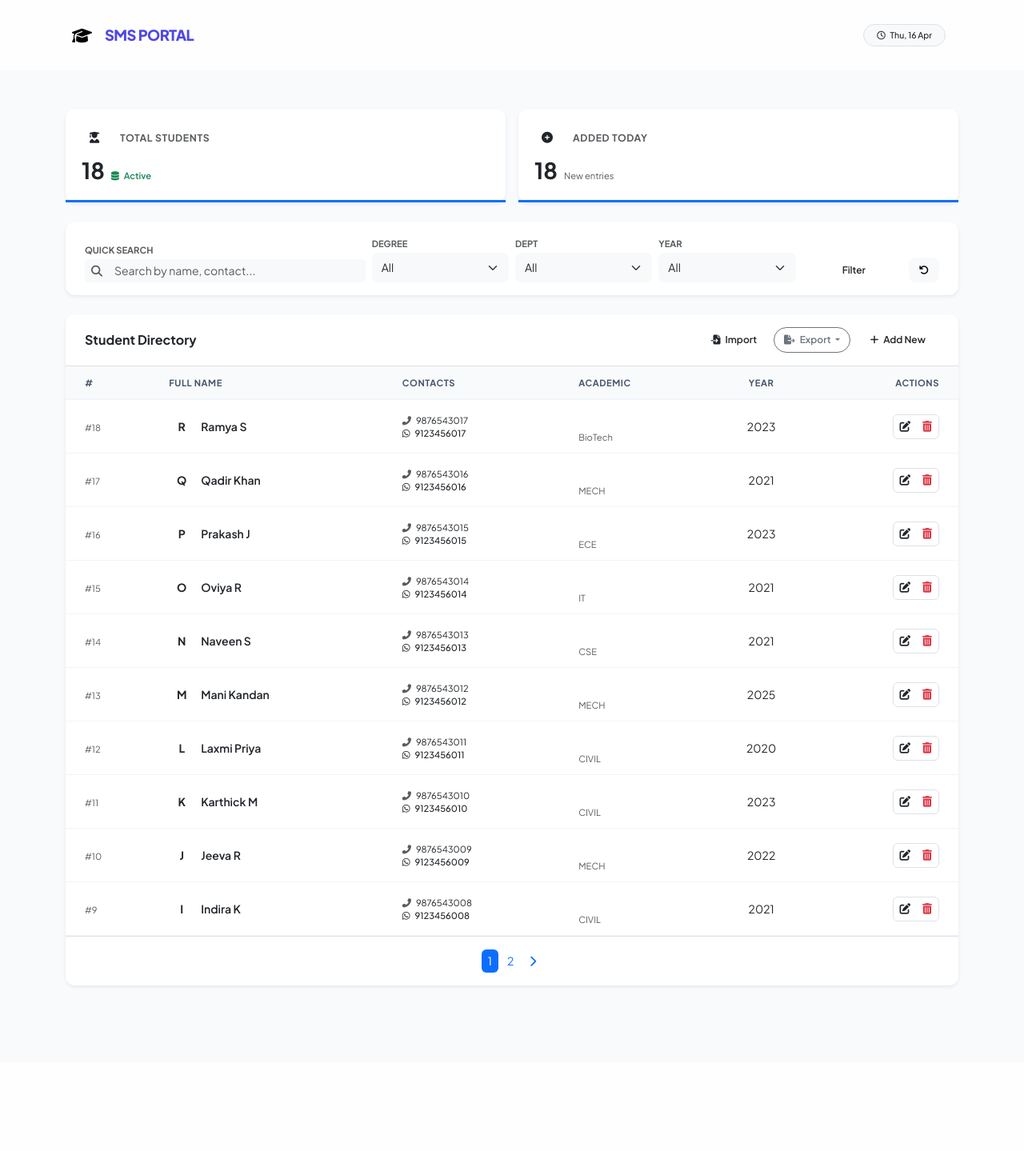
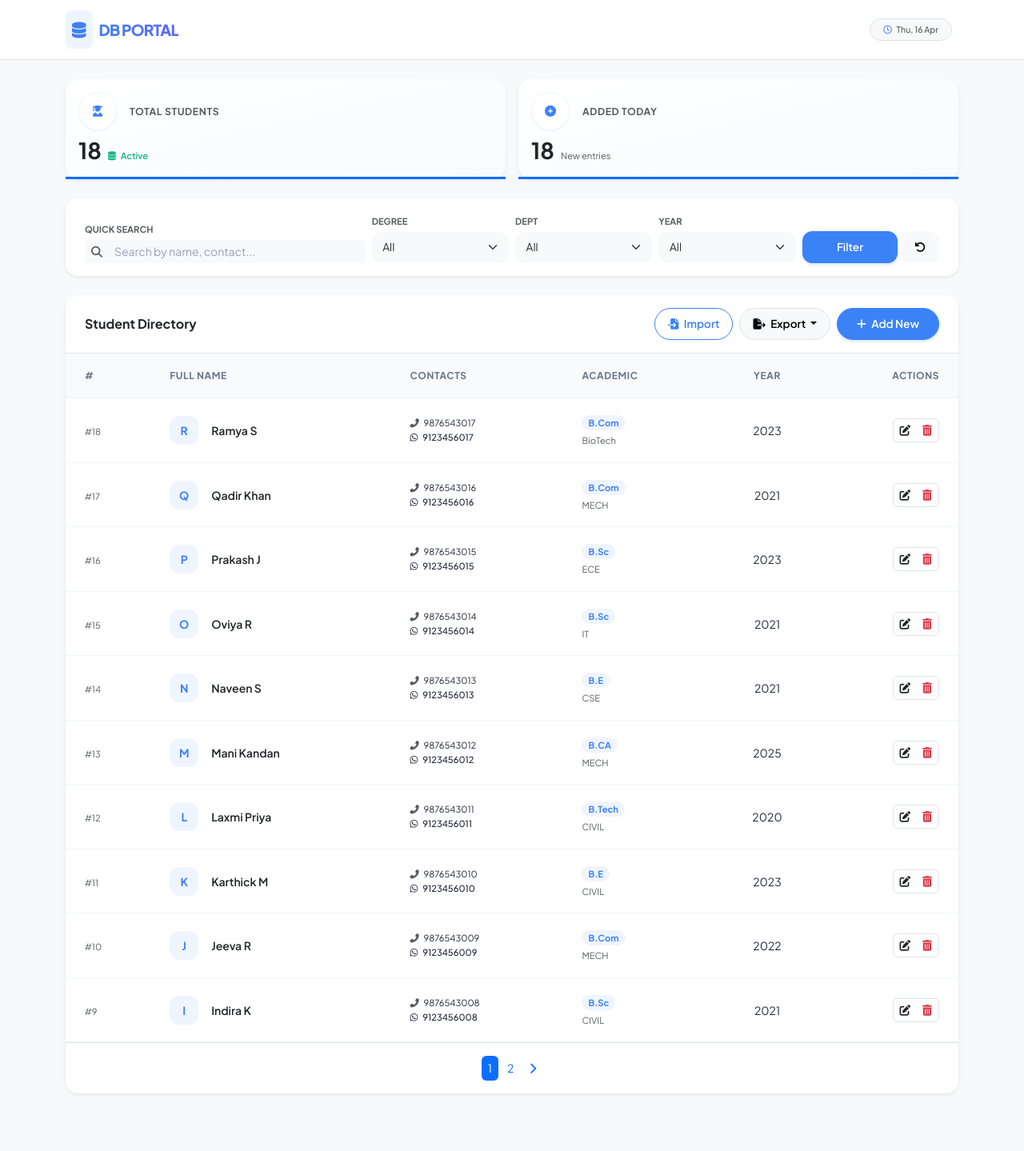
Before and after one commit to onecroreproject/sms, a Django app: page / in a window 1280 px wide. Shown: the whole page at 80% size. Before the commit the page ends 1235 px from the top, so only its background shows below. Run offline with Django 4.2, Linux system fonts and the light colour scheme; data comes from the database, SQL or seed files in the repository; both versions use the stored data as it was after the commit.

Commit message:
first commit

```diff
--- a/static/css/style.css
+++ b/static/css/style.css
@@ -1,131 +1,197 @@
-/* Global Premium Compact Design System */
+/* Premium Light & Airy Design System */
 
 @import url('https://fonts.googleapis.com/css2?family=Plus+Jakarta+Sans:wght@300;400;500;600;700;800&display=swap');
 
 :root {
-    --indigo: #4f46e5;
-    --indigo-soft: rgba(79, 70, 229, 0.08);
-    --emerald: #10b981;
-    --emerald-soft: rgba(16, 185, 129, 0.08);
-    --slate-50: #f8fafc;
-    --slate-100: #f1f5f9;
-    --slate-200: #e2e8f0;
-    --slate-300: #cbd5e1;
-    --slate-600: #475569;
-    --slate-700: #334155;
-    --slate-800: #1e293b;
+    --primary: #3b82f6; /* Modern Vibrant Blue */
+    --primary-soft: rgba(59, 130, 246, 0.08);
+    --secondary: #64748b;
+    --success: #10b981;
+    --success-soft: rgba(16, 185, 129, 0.08);
+    --warning: #f59e0b;
+    --danger: #ef4444;
+    --bg-main: #fcfdfe; /* Extra light background */
+    --card-bg: #ffffff;
+    --text-main: #1e293b;
+    --text-muted: #64748b;
+    --border-light: #f1f5f9;
+    --border-medium: #e2e8f0;
+    --shadow-sm: 0 1px 2px 0 rgba(0, 0, 0, 0.05);
+    --shadow-md: 0 4px 6px -1px rgba(0, 0, 0, 0.1), 0 2px 4px -1px rgba(0, 0, 0, 0.06);
+    --shadow-lg: 0 10px 15px -3px rgba(0, 0, 0, 0.05), 0 4px 6px -2px rgba(0, 0, 0, 0.02);
 }
 
 body {
     font-family: 'Plus Jakarta Sans', sans-serif;
-    background-color: var(--slate-50);
-    color: var(--slate-800);
-    font-size: 0.875rem; /* Compact base font */
-    line-height: 1.5;
+    background-color: var(--bg-main);
+    color: var(--text-main);
+    font-size: 0.875rem;
+    line-height: 1.6;
+    -webkit-font-smoothing: antialiased;
 }
 
-/* Navbar: Compact & Clean */
+/* Navbar: Clean Glassmorphism */
 .navbar {
-    background: rgba(255, 255, 255, 0.8) !important;
-    backdrop-filter: blur(12px);
-    border-bottom: 1px solid var(--slate-200);
-    padding: 0.5rem 0;
+    background: rgba(255, 255, 255, 0.9) !important;
+    backdrop-filter: saturate(180%) blur(15px);
+    border-bottom: 1px solid var(--border-medium);
+    padding: 0.6rem 0;
+    z-index: 1000;
 }
 
 .brand-text {
     font-weight: 800;
-    font-size: 1.15rem;
-    letter-spacing: -0.03em;
-    color: var(--indigo);
+    font-size: 1.2rem;
+    letter-spacing: -0.04em;
+    background: linear-gradient(135deg, var(--primary), #6366f1);
+    -webkit-background-clip: text;
+    -webkit-text-fill-color: transparent;
 }
 
-/* Card Styling: Elegant & Compact */
+/* Card Styling: Premium & Soft */
 .card {
-    border: 1px solid var(--slate-200);
-    border-radius: 0.75rem;
-    box-shadow: 0 1px 3px rgba(0,0,0,0.02);
-    transition: all 0.2s ease;
+    background: var(--card-bg);
+    border: 1px solid var(--border-medium);
+    border-radius: 1rem;
+    box-shadow: var(--shadow-sm);
+    transition: transform 0.2s ease, box-shadow 0.2s ease;
 }
 
 .card:hover {
-    box-shadow: 0 4px 6px -1px rgba(0,0,0,0.05);
+    box-shadow: var(--shadow-lg);
 }
 
 .stat-card {
-    padding: 0;
+    border: none;
+    background: linear-gradient(to bottom right, #ffffff, #f8faff);
 }
 
-.stat-card .card-body {
-    padding: 1.25rem !important;
+.stat-card .icon-box {
+    width: 48px;
+    height: 48px;
+    background: white;
+    box-shadow: var(--shadow-sm);
+    border: 1px solid var(--border-light);
+    color: var(--primary);
 }
 
-/* Compact Forms */
+/* Compact Forms & UI */
 .form-control, .form-select {
-    padding: 0.5rem 0.75rem;
-    font-size: 0.875rem;
-    border-radius: 0.5rem;
-    border: 1px solid var(--slate-200);
+    background-color: #f8fafc;
+    border: 1px solid var(--border-medium);
+    padding: 0.6rem 0.85rem;
+    font-size: 0.85rem;
+    border-radius: 0.75rem;
+    transition: all 0.2s;
 }
 
 .form-control:focus, .form-select:focus {
-    border-color: var(--indigo);
-    box-shadow: 0 0 0 3px var(--indigo-soft);
+    background-color: #ffffff;
+    border-color: var(--primary);
+    box-shadow: 0 0 0 4px var(--primary-soft);
 }
 
 .btn {
-    padding: 0.45rem 1rem;
+    border-radius: 0.75rem;
+    padding: 0.55rem 1.2rem;
+    font-weight: 600;
     font-size: 0.85rem;
-    font-weight: 600;
-    border-radius: 0.5rem;
+    transition: all 0.2s;
 }
 
-.btn-sm {
-    padding: 0.35rem 0.75rem;
-    font-size: 0.75rem;
+.btn-primary, .btn-indigo {
+    background-color: var(--primary);
+    border-color: var(--primary);
+    color: white;
+    box-shadow: 0 2px 4px rgba(59, 130, 246, 0.2);
 }
 
-/* Table: Polished & Tight */
+.btn-primary:hover, .btn-indigo:hover {
+    background-color: #2563eb;
+    transform: translateY(-1px);
+    box-shadow: 0 4px 6px rgba(59, 130, 246, 0.25);
+}
+
+.btn-outline-primary {
+    color: var(--primary);
+    border-color: var(--primary);
+    background: white;
+}
+
+.btn-outline-primary:hover {
+    background-color: var(--primary-soft);
+    color: var(--primary);
+}
+
+/* Table: Clean & Sharp */
+.custom-table {
+    border-collapse: separate;
+    border-spacing: 0;
+}
+
 .custom-table thead th {
-    background-color: var(--slate-50);
-    color: var(--slate-600);
+    background-color: #f8fafc;
+    color: var(--text-muted);
     font-weight: 700;
-    font-size: 0.7rem;
+    font-size: 0.75rem;
     text-transform: uppercase;
     letter-spacing: 0.05em;
-    padding: 0.75rem 1rem;
-    border-bottom: 2px solid var(--slate-100);
+    padding: 1.1rem 1.25rem;
+    border-bottom: 2px solid var(--border-light);
+}
+
+.custom-table tbody tr {
+    transition: background-color 0.15s;
+}
+
+.custom-table tbody tr:hover {
+    background-color: #fbfcfe;
 }
 
 .custom-table tbody td {
-    padding: 0.75rem 1rem;
-    vertical-align: middle;
-    border-bottom: 1px solid var(--slate-100);
+    padding: 1.1rem 1.25rem;
+    color: var(--text-main);
+    border-bottom: 1px solid var(--border-light);
 }
 
-/* Avatars & Icons */
+/* Avatar Boxes */
 .avatar-box {
-    width: 32px;
-    height: 32px;
-    font-size: 0.875rem;
+    width: 36px;
+    height: 36px;
+    border-radius: 0.75rem;
+    background: var(--primary-soft);
+    color: var(--primary);
+    font-weight: 700;
+    display: flex;
+    align-items: center;
+    justify-content: center;
 }
 
-.icon-box {
-    width: 32px;
-    height: 32px;
+/* Utility Classes */
+.x-small { font-size: 0.75rem; }
+.tracking-wider { letter-spacing: 0.025em; }
+.bg-primary-soft { background-color: var(--primary-soft); }
+.bg-success-soft { background-color: var(--success-soft); }
+.text-primary { color: var(--primary) !important; }
+.text-success { color: var(--success) !important; }
+
+/* Modals */
+.modal-content {
+    border-radius: 1.25rem;
+    border: none;
+    box-shadow: var(--shadow-lg);
 }
 
-/* Modals: Balanced size */
-.modal-content {
-    border-radius: 1rem;
-    border: none;
+.modal-header { padding: 1.75rem 1.75rem 0.75rem; border-bottom: none; }
+.modal-body { padding: 1.75rem; }
+
+/* Search Active State */
+#searchInput::placeholder {
+    color: #94a3b8;
 }
 
-.modal-header { padding: 1.5rem 1.5rem 0.5rem; }
-.modal-body { padding: 1.5rem; }
-
-/* Responsive adjustments */
-@media (max-width: 768px) {
-    .custom-table tbody td::before {
-        font-size: 0.65rem;
-    }
-}
+/* Scrollbar customization */
+::-webkit-scrollbar { width: 8px; }
+::-webkit-scrollbar-track { background: #f1f5f9; }
+::-webkit-scrollbar-thumb { background: #cbd5e1; border-radius: 10px; }
+::-webkit-scrollbar-thumb:hover { background: #94a3b8; }
--- a/students/views.py
+++ b/students/views.py
@@ -231,14 +231,14 @@ def export_students_pdf(request):
 
     table = Table(data, hAlign='LEFT', colWidths=[150, 100, 100, 100, 100, 70])
     table.setStyle(TableStyle([
-        ('BACKGROUND', (0, 0), (-1, 0), colors.indigo),
+        ('BACKGROUND', (0, 0), (-1, 0), colors.HexColor('#3b82f6')),
         ('TEXTCOLOR', (0, 0), (-1, 0), colors.whitesmoke),
         ('ALIGN', (0, 0), (-1, -1), 'CENTER'),
         ('FONTNAME', (0, 0), (-1, 0), 'Helvetica-Bold'),
-        ('FONTSIZE', (0, 0), (-1, 0), 12),
+        ('FONTSIZE', (0, 0), (-1, 0), 10),
         ('BOTTOMPADDING', (0, 0), (-1, 0), 12),
-        ('BACKGROUND', (0, 1), (-1, -1), colors.beige),
-        ('GRID', (0, 0), (-1, -1), 1, colors.black)
+        ('BACKGROUND', (0, 1), (-1, -1), colors.HexColor('#f8fafc')),
+        ('GRID', (0, 0), (-1, -1), 0.5, colors.HexColor('#e2e8f0'))
     ]))
 
     elements.append(table)
--- a/templates/base.html
+++ b/templates/base.html
@@ -4,7 +4,7 @@
 <head>
     <meta charset="UTF-8">
     <meta name="viewport" content="width=device-width, initial-scale=1.0">
-    <title>SMS | Student Management System</title>
+    <title>DB | Student Management System</title>
     <!-- Bootstrap CSS -->
     <link href="https://cdn.jsdelivr.net/npm/bootstrap@5.3.0/dist/css/bootstrap.min.css" rel="stylesheet">
     <!-- Font Awesome -->
@@ -16,38 +16,38 @@
         .tracking-wider { letter-spacing: 0.05em; }
     </style>
 </head>
-<body>
-    <nav class="navbar navbar-expand-lg border-0 shadow-none py-3">
+<body class="bg-light">
+    <nav class="navbar navbar-expand-lg border-bottom bg-white py-2">
         <div class="container">
             <a class="navbar-brand d-flex align-items-center" href="{% url 'dashboard' %}">
-                <div class="bg-indigo-soft p-2 rounded-3 me-2">
-                    <i class="fas fa-graduation-cap text-indigo"></i>
+                <div class="bg-primary-soft p-2 rounded-3 me-2">
+                    <i class="fas fa-database text-primary"></i>
                 </div>
-                <span class="brand-text">SMS PORTAL</span>
+                <span class="brand-text">DB PORTAL</span>
             </a>
 
             <div class="d-flex align-items-center gap-2">
-                <div class="d-none d-md-block me-3">
-                    <span class="badge bg-light text-dark fw-medium border px-3 py-2 rounded-pill">
-                        <i class="far fa-clock text-indigo me-1"></i> {% now "D, d M" %}
+                <div class="d-none d-md-block me-2">
+                    <span class="badge bg-light text-muted fw-medium border px-3 py-2 rounded-pill small">
+                        <i class="far fa-clock text-primary me-1"></i> {% now "D, d M" %}
                     </span>
                 </div>
-                <button type="button" class="btn btn-indigo rounded-pill px-4 btn-sm d-md-none" data-bs-toggle="modal" data-bs-target="#addStudentModal">
+                <button type="button" class="btn btn-primary rounded-pill px-3 btn-sm d-md-none" data-bs-toggle="modal" data-bs-target="#addStudentModal">
                     <i class="fas fa-plus"></i>
                 </button>
             </div>
         </div>
     </nav>
 
-    <div class="container py-5">
+    <div class="container py-4">
         {% if messages %}
             {% for message in messages %}
-                <div class="alert alert-{{ message.tags }} alert-dismissible animate__animated animate__fadeInDown show border-0 shadow-sm rounded-4 mb-4" role="alert">
+                <div class="alert alert-{{ message.tags }} alert-dismissible animate__animated animate__fadeInDown show border-0 shadow-sm rounded-3 mb-4" role="alert">
                     <div class="d-flex align-items-center">
-                        <div class="icon-indicator bg-{{ message.tags }} text-white rounded-circle me-3 d-flex align-items-center justify-content-center" style="width: 32px; height: 32px;">
-                            <i class="fas {% if message.tags == 'success' %}fa-check{% else %}fa-info{% endif %}"></i>
+                        <div class="icon-indicator bg-{{ message.tags }} text-white rounded-circle me-3 d-flex align-items-center justify-content-center" style="width: 28px; height: 28px;">
+                            <i class="fas {% if message.tags == 'success' %}fa-check{% else %}fa-info{% endif %} x-small"></i>
                         </div>
-                        <div class="fw-bold">{{ message }}</div>
+                        <div class="fw-bold small">{{ message }}</div>
                     </div>
                     <button type="button" class="btn-close" data-bs-dismiss="alert" aria-label="Close"></button>
                 </div>
@@ -65,7 +65,7 @@
             const alerts = document.querySelectorAll('.alert');
             alerts.forEach(alert => {
                 const bsAlert = new bootstrap.Alert(alert);
-                bsAlert.close();
+                if (bsAlert) bsAlert.close();
             });
         }, 5000);
     </script>
--- a/templates/students/dashboard.html
+++ b/templates/students/dashboard.html
@@ -7,7 +7,7 @@
         <div class="card stat-card shadow-sm h-100 border-0 bg-white">
             <div class="card-body">
                 <div class="d-flex align-items-center mb-2">
-                    <div class="icon-box bg-indigo-soft text-indigo rounded-circle me-3 d-flex align-items-center justify-content-center">
+                    <div class="icon-box bg-primary-soft text-primary rounded-circle me-3 d-flex align-items-center justify-content-center">
                         <i class="fas fa-user-graduate"></i>
                     </div>
                     <h6 class="text-muted fw-bold text-uppercase small tracking-wider mb-0">Total Students</h6>
@@ -20,7 +20,7 @@
                 </div>
             </div>
             <div class="progress rounded-0" style="height: 3px;">
-                <div class="progress-bar bg-indigo" style="width: 100%"></div>
+                <div class="progress-bar bg-primary" style="width: 100%"></div>
             </div>
         </div>
     </div>
@@ -85,8 +85,8 @@
                 </select>
             </div>
             <div class="col-12 col-lg-2 d-flex gap-1">
-                <button type="submit" class="btn btn-indigo btn-sm flex-grow-1">Filter</button>
-                <a href="{% url 'dashboard' %}" class="btn btn-light btn-sm"><i class="fas fa-undo"></i></a>
+                <button type="submit" class="btn btn-primary btn-sm flex-grow-1">Filter</button>
+                <a href="{% url 'dashboard' %}" class="btn btn-light btn-sm px-3"><i class="fas fa-undo"></i></a>
             </div>
         </form>
     </div>
@@ -97,19 +97,19 @@
     <div class="card-header bg-white py-3 px-4 d-flex justify-content-between align-items-center border-bottom">
         <h6 class="mb-0 fw-bold text-dark">Student Directory</h6>
         <div class="d-flex gap-2">
-            <button type="button" class="btn btn-outline-indigo btn-sm rounded-pill" data-bs-toggle="modal" data-bs-target="#importStudentModal">
+            <button type="button" class="btn btn-outline-primary btn-sm rounded-pill px-3" data-bs-toggle="modal" data-bs-target="#importStudentModal">
                 <i class="fas fa-file-import me-1"></i> Import
             </button>
             <div class="dropdown">
-                <button class="btn btn-outline-secondary btn-sm rounded-pill dropdown-toggle" type="button" data-bs-toggle="dropdown">
+                <button class="btn btn-light btn-sm rounded-pill px-3 dropdown-toggle border" type="button" data-bs-toggle="dropdown">
                     <i class="fas fa-file-export me-1"></i> Export
                 </button>
-                <ul class="dropdown-menu dropdown-menu-end shadow-sm border-0">
-                    <li><a class="dropdown-item py-2 small" href="{% url 'export_excel' %}"><i class="fas fa-file-excel text-success me-2"></i> Excel</a></li>
-                    <li><a class="dropdown-item py-2 small" href="{% url 'export_pdf' %}"><i class="fas fa-file-pdf text-danger me-2"></i> PDF</a></li>
+                <ul class="dropdown-menu dropdown-menu-end shadow border-0 py-2">
+                    <li><a class="dropdown-item py-2 small" href="{% url 'export_excel' %}"><i class="fas fa-file-excel text-success me-2"></i> Excel Spreadsheet</a></li>
+                    <li><a class="dropdown-item py-2 small" href="{% url 'export_pdf' %}"><i class="fas fa-file-pdf text-danger me-2"></i> PDF Document</a></li>
                 </ul>
             </div>
-            <button type="button" class="btn btn-indigo btn-sm rounded-pill px-3" data-bs-toggle="modal" data-bs-target="#addStudentModal">
+            <button type="button" class="btn btn-primary btn-sm rounded-pill px-4" data-bs-toggle="modal" data-bs-target="#addStudentModal">
                 <i class="fas fa-plus me-1"></i> Add New
             </button>
         </div>
@@ -133,7 +133,7 @@
                     <td class="ps-4"><span class="text-muted x-small">#{{ student.id }}</span></td>
                     <td>
                         <div class="d-flex align-items-center">
-                            <div class="avatar-box bg-indigo-soft text-indigo fw-bold rounded-circle me-2 d-flex align-items-center justify-content-center">
+                            <div class="avatar-box me-3">
                                 {{ student.name|slice:":1"|upper }}
                             </div>
                             <span class="fw-semibold text-dark">{{ student.name }}</span>
@@ -146,7 +146,7 @@
                         </div>
                     </td>
                     <td>
-                        <span class="badge bg-indigo-soft text-indigo rounded-pill px-2 py-1 x-small">{{ student.degree }}</span>
+                        <span class="badge bg-primary-soft text-primary rounded-pill px-2 py-1 x-small fw-bold">{{ student.degree }}</span>
                         <div class="x-small text-muted mt-1">{{ student.department }}</div>
                     </td>
                     <td class="text-center font-weight-bold">{{ student.passed_out_year }}</td>
@@ -222,7 +222,7 @@
                     </div>
                     <div class="mt-4 pt-2 d-flex gap-2">
                         <button type="button" class="btn btn-light flex-grow-1 py-2" data-bs-dismiss="modal">Cancel</button>
-                        <button type="submit" class="btn btn-indigo flex-grow-1 py-2">Save Record</button>
+                        <button type="submit" class="btn btn-primary flex-grow-1 py-2 shadow-sm">Save Record</button>
                     </div>
                 </form>
             </div>
@@ -235,7 +235,7 @@
     <div class="modal-dialog modal-dialog-centered modal-lg">
         <div class="modal-content shadow-lg">
             <div class="modal-header border-0 pb-0">
-                <h5 class="modal-title fw-bold"><i class="fas fa-edit text-indigo me-2"></i> Update Student Detail</h5>
+                <h5 class="modal-title fw-bold"><i class="fas fa-edit text-primary me-2"></i> Update Student Detail</h5>
                 <button type="button" class="btn-close" data-bs-dismiss="modal"></button>
             </div>
             <div class="modal-body">
@@ -269,7 +269,7 @@
                     </div>
                     <div class="mt-4 pt-2 d-flex gap-2">
                         <button type="button" class="btn btn-light flex-grow-1 py-2" data-bs-dismiss="modal">Cancel</button>
-                        <button type="submit" class="btn btn-indigo flex-grow-1 py-2">Update Record</button>
+                        <button type="submit" class="btn btn-primary flex-grow-1 py-2">Update Record</button>
                     </div>
                 </form>
             </div>
@@ -304,7 +304,7 @@
     <div class="modal-dialog modal-dialog-centered">
         <div class="modal-content shadow-lg">
             <div class="modal-header border-0 pb-0">
-                <h5 class="modal-title fw-bold"><i class="fas fa-file-upload text-indigo me-2"></i> Bulk Import</h5>
+                <h5 class="modal-title fw-bold"><i class="fas fa-file-upload text-primary me-2"></i> Bulk Import</h5>
                 <button type="button" class="btn-close" data-bs-dismiss="modal"></button>
             </div>
             <div class="modal-body p-4">
@@ -314,7 +314,7 @@
                         <label class="form-label fw-bold x-small text-muted">SELECT EXCEL FILE</label>
                         <input type="file" name="excel_file" class="form-control" accept=".xlsx, .xls" required>
                     </div>
-                    <button type="submit" class="btn btn-indigo w-100 py-2">Upload & Process</button>
+                    <button type="submit" class="btn btn-primary w-100 py-2">Upload & Process</button>
                 </form>
             </div>
         </div>
```
Also changed, not shown: db.sqlite3.
